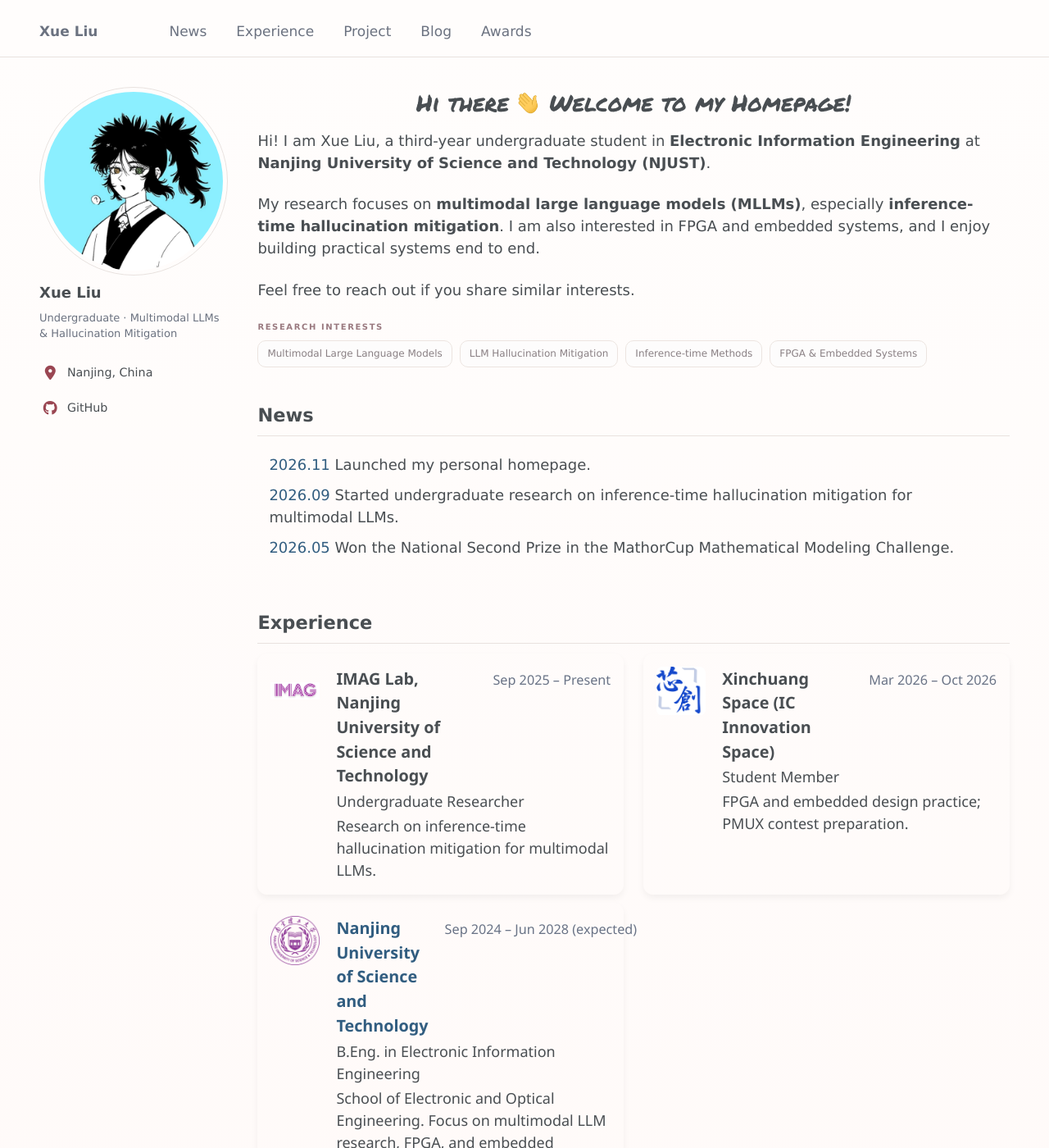
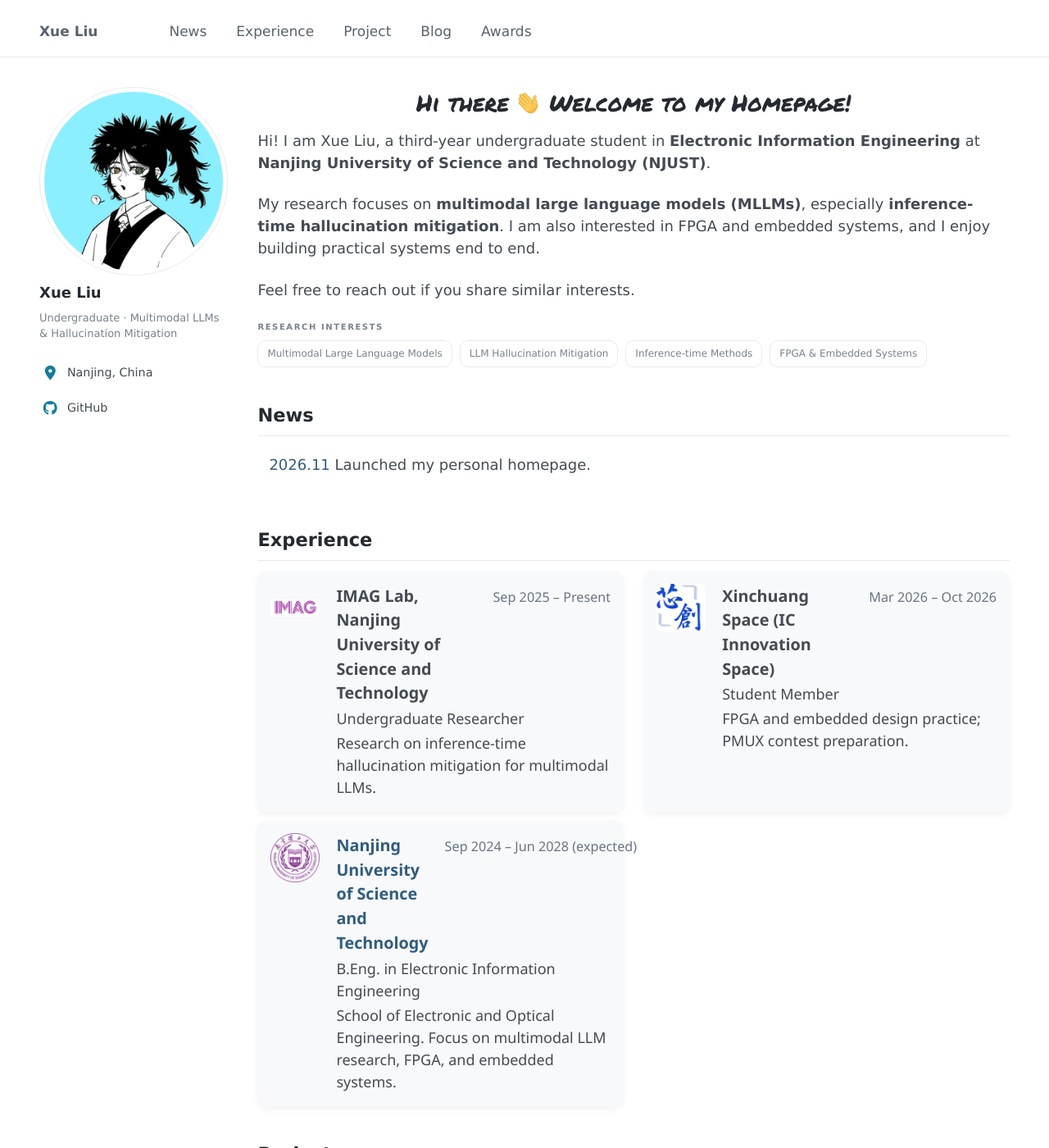
Before and after one commit to xueliu-llm/xueliu-llm.github.io, a Jekyll site: the page built from _pages/about.md, in a window 1280 px wide and 1400 px high. Shown: the whole window at 82% size. Built offline with Jekyll 4.4.1, drawn with Linux system fonts in a browser that asks for light colours; some of the changed text lies outside the part shown.

Commit message:
New content + neutral cyan-gray palette + project badges

```diff
--- a/_data/news.json
+++ b/_data/news.json
@@ -2,13 +2,5 @@
   {
     "date": "2026.11",
     "text": "Launched my personal homepage."
-  },
-  {
-    "date": "2026.09",
-    "text": "Started undergraduate research on inference-time hallucination mitigation for multimodal LLMs."
-  },
-  {
-    "date": "2026.05",
-    "text": "Won the National Second Prize in the MathorCup Mathematical Modeling Challenge."
   }
 ]
--- a/_includes/home/projects.html
+++ b/_includes/home/projects.html
@@ -5,6 +5,7 @@
     {% if project.image and project.image != '' %}<div class="pub-media-rotator"><img src="{{ project.image | relative_url }}" alt="{{ project.title | escape }}" loading="lazy" width="640" height="360"></div>{% endif %}
     <div class="card-description">
       <strong>{% if project.url and project.url != '' %}<a href="{{ project.url | relative_url }}">{{ project.title | escape }}</a>{% else %}{{ project.title | escape }}{% endif %}</strong>
+      {% if project.badge and project.badge != '' %}<span class="proj-badge">{{ project.badge | escape }}</span>{% endif %}
       <p>{{ project.description | escape }}</p>
       {% if project.url and project.url != '' %}<a href="{{ project.url | relative_url }}">[Project]</a>{% endif %}
     </div>
--- a/assets/css/classic-home.css
+++ b/assets/css/classic-home.css
@@ -7,40 +7,38 @@
   font-display: swap;
 }
 :root {
-  --home-ink: #494e52;
-  --home-muted: #6b7280;
-  --home-accent: #9a4652;
-  --home-line: #e8e2df;
-  --home-soft: #f7f5f4;
-  --home-rose: #ca6f6f;
-  --home-rose-deep: #9a4652;
-  --home-wine: #8f1d2c;
+  --home-ink: #454B53;
+  --home-heading: #252A30;
+  --home-muted: #7A828C;
+  --home-accent: #167D9A;
+  --home-line: #E7EAEE;
+  --home-soft: #F8F9FA;
 }
 body {
   color: var(--home-ink);
-  background: linear-gradient(180deg, rgba(255, 253, 252, .96), rgba(255, 247, 245, .92));
+  background-color: #FFFFFF;
   isolation: isolate;
 }
 body, h1, h2, h3, h4, h5, h6 {
   font-family: "Arial Rounded MT Bold", "Verdana", "Comic Sans MS", "Segoe Print", "Lucida Handwriting", "Apple Chancery", "Zapfino", sans-serif;
 }
 .masthead {
-  background: rgba(255, 253, 252, .9);
+  background: rgba(255, 255, 255, .92);
   -webkit-backdrop-filter: blur(10px);
   backdrop-filter: blur(10px);
 }
 .greedy-nav { background: transparent; }
 .page__content .news-box { background: transparent; border-left: none; }
-.page__content .experience-card { background: transparent; border-left: none; }
+.page__content .experience-card { background: #F8F9FA; border-left: none; }
 .page__content .project-card {
   background: #fff;
-  border: 1px solid #e2d8d3;
+  border: 1px solid #E7EAEE;
   border-left: none;
 }
-.page__content .publication-card { background: #fff; border: 1px solid #e2d8d3; }
-.page__content h1, .page__content h2, .page__content h3 { color: var(--home-ink); }
-a { color: var(--home-rose-deep); }
-a:hover { color: var(--home-wine); }
+.page__content .publication-card { background: #fff; border: 1px solid #E7EAEE; }
+.page__content h1, .page__content h2, .page__content h3 { color: var(--home-heading); }
+a { color: #167D9A; }
+a:hover { color: #0F607A; }
 .page__content .main-heading {
   display: flex;
   flex-wrap: wrap;
@@ -67,27 +65,39 @@ a:hover { color: var(--home-wine); }
   object-fit: contain;
 }
 .page__content h2, .masthead, .author__avatar img { border-color: var(--home-line); }
-.author__name { color: var(--home-ink); }
+.author__name { color: var(--home-heading); }
 .author__pronouns, .author__bio { color: var(--home-muted); }
 .author__avatar img { aspect-ratio: 1; object-fit: cover; object-position: 50% 85%; }
 .author__urls.social-icons i { color: var(--home-accent) !important; }
-.greedy-nav .visible-links a { color: #6b7280; }
+.greedy-nav .visible-links a { color: #5A626B; }
 .greedy-nav .visible-links a:hover { color: var(--home-accent); }
 .greedy-nav .visible-links a::before, .greedy-nav button { background-color: var(--home-accent); }
 .greedy-nav .hidden-links { border-color: var(--home-line); }
 .greedy-nav .hidden-links a:hover { background-color: var(--home-soft); }
 .btn.btn--inverse { color: var(--home-accent) !important; background-color: var(--home-soft); border-color: var(--home-line); }
-.btn.btn--inverse:hover { background-color: #f0e2de; }
-.page__footer { color: var(--home-muted); background-color: rgba(250, 243, 241, .9); border-color: var(--home-line); }
-.page__footer a { color: var(--home-rose); }
+.btn.btn--inverse:hover { background-color: #ECF0F3; }
+.page__footer { color: var(--home-muted); background-color: #F8F9FA; border-color: var(--home-line); }
+.page__footer a { color: var(--home-accent); }
 :focus-visible { outline-color: var(--home-accent); }
-::selection { color: var(--home-ink); background-color: #f2dcda; }
+::selection { color: var(--home-heading); background-color: #DCEEF4; }
 
 .research-interests { margin: 24px 0 28px; }
-.research-caption { display: block; margin-bottom: 9px; color: #9a7a80; font-size: 10px; font-weight: 700; letter-spacing: .16em; text-transform: uppercase; }
+.proj-badge {
+  display: inline-block;
+  margin-left: 8px;
+  padding: 2px 8px;
+  border: 1px solid #CBE4EC;
+  border-radius: 999px;
+  color: #167D9A;
+  background: #F4FAFC;
+  font-size: 11px;
+  font-weight: 600;
+  vertical-align: 1px;
+}
+.research-caption { display: block; margin-bottom: 9px; color: #7A828C; font-size: 10px; font-weight: 700; letter-spacing: .16em; text-transform: uppercase; }
 .research-tags { display: flex; flex-wrap: wrap; align-items: center; gap: 9px; }
 .research-tags svg { display: none; }
-.research-topic { display: inline-flex; align-items: center; gap: 7px; padding: 7px 11px; border: 1px solid #ece4e0; border-radius: 10px; color: #8a8084; background: #fdfcfc; font-size: 12px; font-weight: 500; line-height: 1.4; white-space: nowrap; }
+.research-topic { display: inline-flex; align-items: center; gap: 7px; padding: 7px 11px; border: 1px solid #E7EAEE; border-radius: 10px; color: #7A828C; background: #FFFFFF; font-size: 12px; font-weight: 500; line-height: 1.4; white-space: nowrap; }
 @media (max-width: 600px) {
   .research-interests { margin: 20px 0 24px; }
   .research-tags { gap: 8px; }
```
Also changed, not shown: _data/projects.json (+6 -4 lines).
